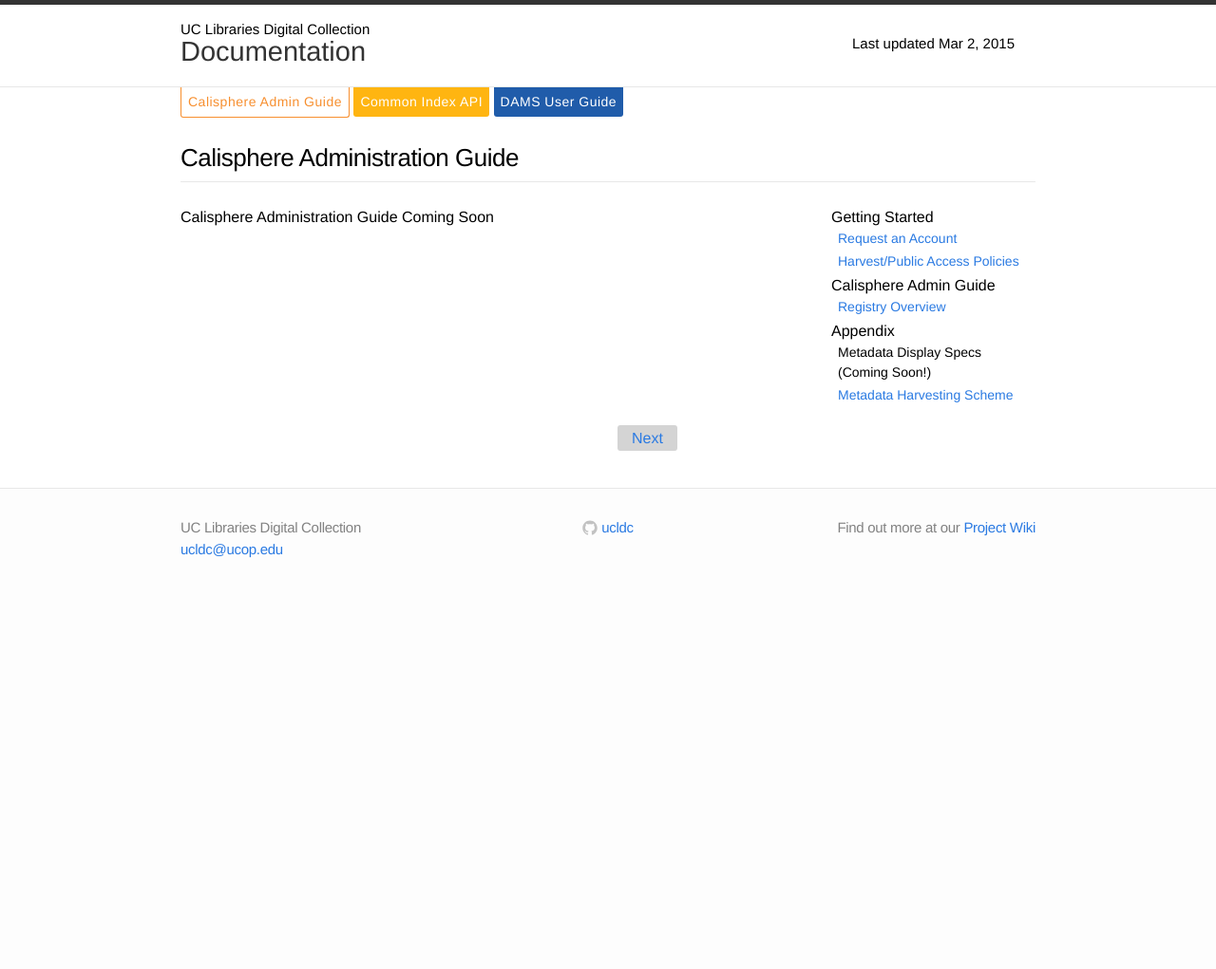
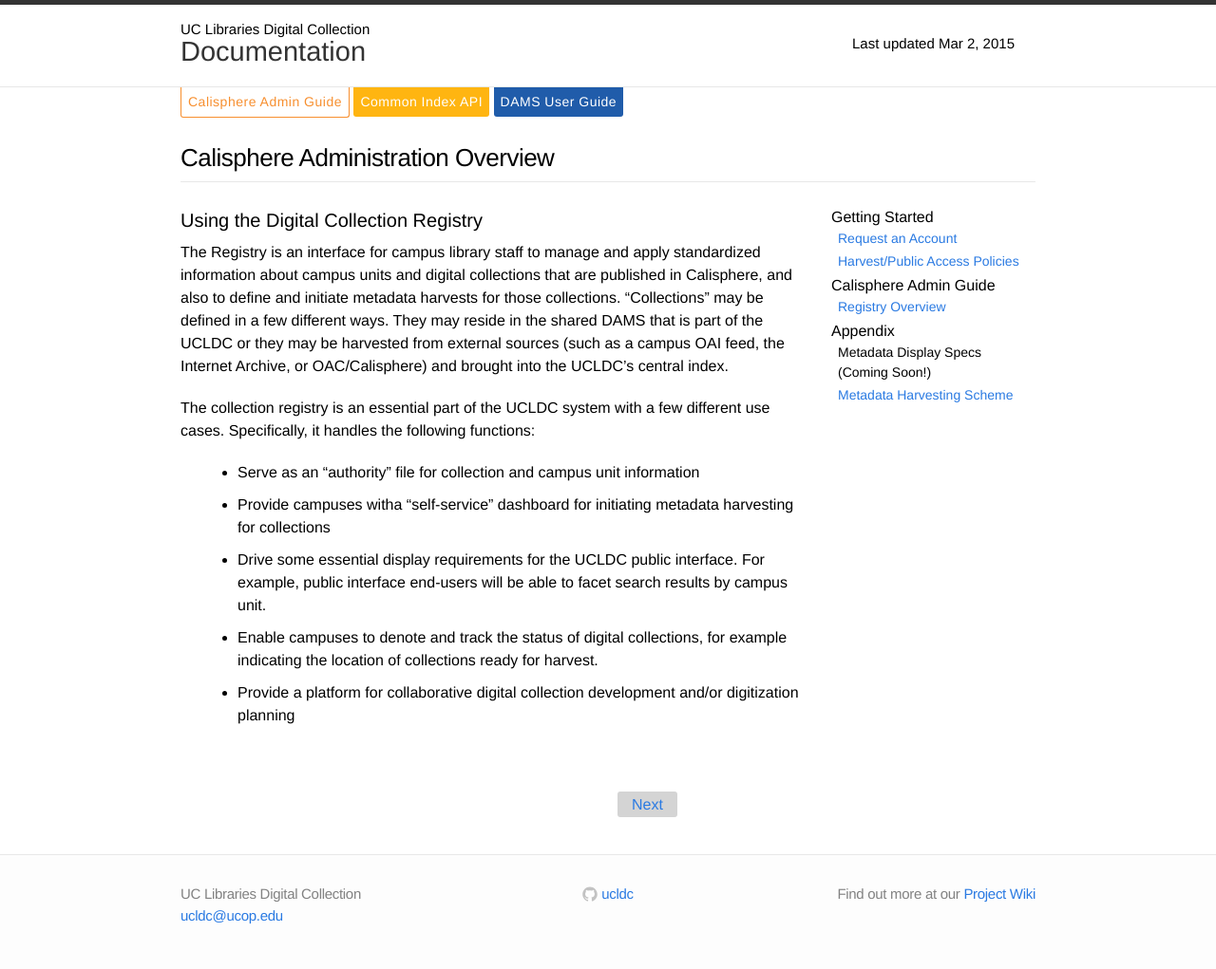
Before and after one commit to ucldc/ucldc-docs, a Jekyll site: the page built from docs/registry/index.md, in a window 1280 px wide. Shown: the whole page at 95% size. Built offline with Jekyll 4.4.1, drawn with Linux system fonts in a browser that asks for light colours; nearby versions of some CDN libraries; before the commit the page ends 900 px from its top, so only the background shows below that.

Commit message:
Update index.md

```diff
--- a/docs/registry/index.md
+++ b/docs/registry/index.md
@@ -1,9 +1,18 @@
 ---
 layout: registry-doc
-title: Calisphere Administration Guide
+title: Calisphere Administration Overview
 next_section: registry/access-policies/
 permalink: /docs/registry/index/
 breadcrumbs: Calisphere Admin Guide
 ---
 
-Calisphere Administration Guide Coming Soon
+## Using the Digital Collection Registry
+The Registry is an interface for campus library staff to manage and apply standardized information about campus units and digital collections that are published in Calisphere, and also to define and initiate metadata harvests for those collections. "Collections" may be defined in a few different ways. They may reside in the shared DAMS that is part of the UCLDC or they may be harvested from external sources (such as a campus OAI feed, the Internet Archive, or OAC/Calisphere) and brought into the UCLDC's central index.
+
+The collection registry is an essential part of the UCLDC system with a few different use cases. Specifically, it handles the following functions:
+
+- Serve as an "authority" file for collection and campus unit information
+- Provide campuses witha  "self-service" dashboard for initiating metadata harvesting for collections
+- Drive some essential display requirements for the UCLDC public interface. For example, public interface end-users will be able to facet search results by campus unit.
+- Enable campuses to denote and track the status of digital collections, for example indicating the location of collections ready for harvest.
+- Provide a platform for collaborative digital collection development and/or digitization planning
```
